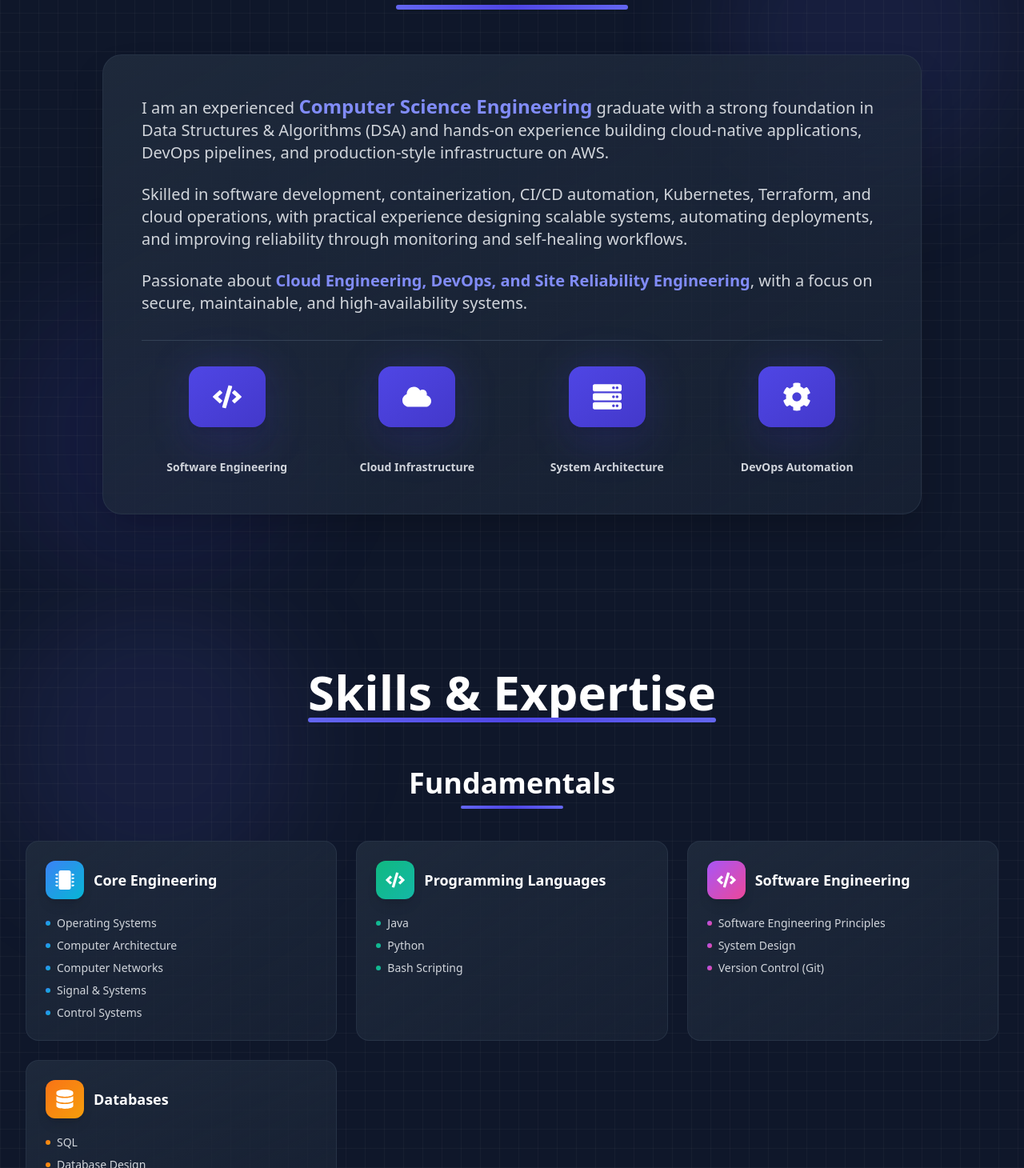
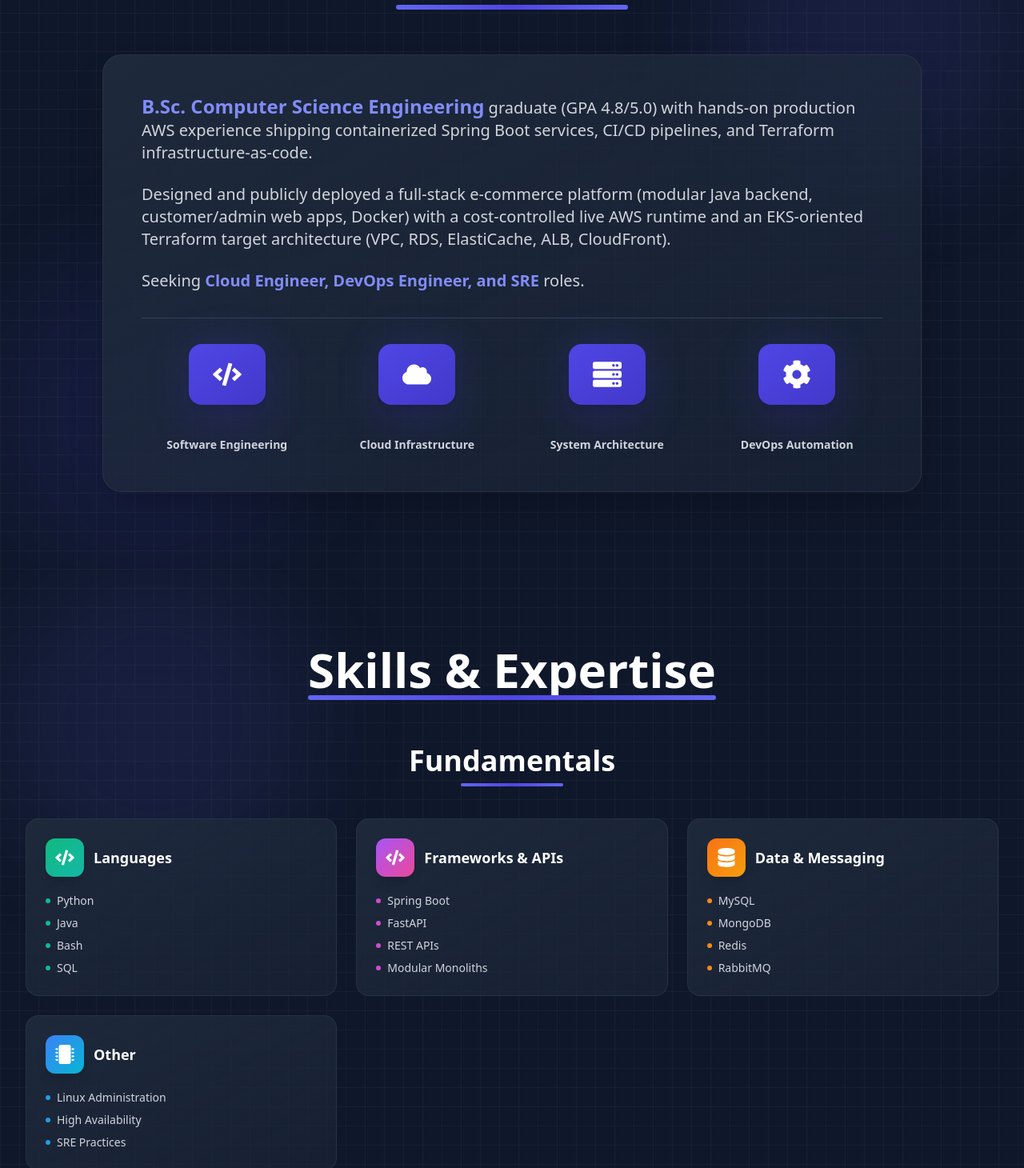
Before and after one commit to aminuiliyasu/personal_portfolio, a React (Vite) app: page / in a window 1280 px wide. Shown: the part 1290-2750 px from the top of the page at 80% size. Built offline with nearby package versions, Linux system fonts and the light colour scheme.

Commit message:
Sync portfolio content with current CV
Replace outdated projects with Cloud Atlas and E-Commerce Platform, and align experience, summary, skills, education, and activities with cv.tex.

```diff
--- a/index.html
+++ b/index.html
@@ -8,8 +8,8 @@
     <link rel="icon" type="image/png" sizes="192x192" href="/favicon-192x192.png" />
     <link rel="apple-touch-icon" sizes="180x180" href="/apple-touch-icon.png" />
     <meta name="viewport" content="width=1280, user-scalable=yes" />
-    <meta name="description" content="Aminu Iliyasu - DevOps Engineer Portfolio" />
-    <title>Aminu Iliyasu - DevOps Engineer</title>
+    <meta name="description" content="Aminu Iliyasu - Cloud & DevOps Engineer Portfolio" />
+    <title>Aminu Iliyasu - Cloud & DevOps Engineer</title>
   </head>
   <body>
     <div id="root"></div>
--- a/src/components/About.jsx
+++ b/src/components/About.jsx
@@ -25,18 +25,17 @@ const About = () => {
             <div className="relative z-10 space-y-8">
               <div className="space-y-6">
                 <p className="text-lg md:text-xl text-gray-300 leading-relaxed">
-                  I am an experienced <strong className="text-primary-400 text-2xl font-bold">Computer Science Engineering</strong> graduate with a
-                  strong foundation in Data Structures &amp; Algorithms (DSA) and hands-on experience building cloud-native
-                  applications, DevOps pipelines, and production-style infrastructure on AWS.
+                  <strong className="text-primary-400 text-2xl font-bold">B.Sc. Computer Science Engineering</strong> graduate (GPA 4.8/5.0) with
+                  hands-on production AWS experience shipping containerized Spring Boot services, CI/CD pipelines, and
+                  Terraform infrastructure-as-code.
                 </p>
                 <p className="text-lg md:text-xl text-gray-300 leading-relaxed">
-                  Skilled in software development, containerization, CI/CD automation, Kubernetes, Terraform, and cloud
-                  operations, with practical experience designing scalable systems, automating deployments, and improving
-                  reliability through monitoring and self-healing workflows.
+                  Designed and publicly deployed a full-stack e-commerce platform (modular Java backend, customer/admin
+                  web apps, Docker) with a cost-controlled live AWS runtime and an EKS-oriented Terraform target architecture
+                  (VPC, RDS, ElastiCache, ALB, CloudFront).
                 </p>
                 <p className="text-lg md:text-xl text-gray-300 leading-relaxed">
-                  Passionate about <strong className="text-primary-400 font-bold">Cloud Engineering, DevOps, and Site Reliability Engineering</strong>,
-                  with a focus on secure, maintainable, and high-availability systems.
+                  Seeking <strong className="text-primary-400 font-bold">Cloud Engineer, DevOps Engineer, and SRE</strong> roles.
                 </p>
               </div>
 
--- a/src/components/Activities.jsx
+++ b/src/components/Activities.jsx
@@ -6,7 +6,7 @@ const Activities = () => {
     {
       organization: 'MIK Hub',
       role: 'Founding Member',
-      period: '2025 - 2026',
+      period: 'January 2025 - January 2026',
       icon: <FaRocket className="text-white" size={24} />,
       gradient: 'from-primary-400 to-primary-500',
       bg: 'from-primary-400/20 to-primary-500/20'
@@ -20,14 +20,6 @@ const Activities = () => {
       bg: 'from-primary-500/20 to-primary-600/20'
     },
     {
-      organization: 'Erasmus Student Network (ESN Pécs)',
-      role: 'Social Committee Member',
-      period: 'September 2024 - June 2025',
-      icon: <FaUsers className="text-white" size={24} />,
-      gradient: 'from-primary-600 to-primary-700',
-      bg: 'from-primary-600/20 to-primary-700/20'
-    },
-    {
       organization: 'National Union of Students in Hungary (HÖOK)',
       role: 'International Student Mentor',
       period: 'August 2024 - August 2025',
@@ -38,10 +30,18 @@ const Activities = () => {
     {
       organization: 'Google Developer Student Club (GDSC)',
       role: 'Logistics Team Lead',
-      period: '2023 - 2024',
+      period: 'August 2024 - August 2025',
       icon: <FaCode className="text-white" size={24} />,
       gradient: 'from-primary-600 to-primary-800',
       bg: 'from-primary-600/20 to-primary-800/20'
+    },
+    {
+      organization: 'Erasmus Student Network (ESN Pécs)',
+      role: 'Social Committee Member',
+      period: 'September 2024 - June 2025',
+      icon: <FaUsers className="text-white" size={24} />,
+      gradient: 'from-primary-600 to-primary-700',
+      bg: 'from-primary-600/20 to-primary-700/20'
     }
   ]
 
--- a/src/components/Education.jsx
+++ b/src/components/Education.jsx
@@ -5,15 +5,15 @@ const Education = () => {
   const [logoError, setLogoError] = useState(false)
 
   const coursework = [
+    'Data Structures & Algorithms',
     'Database Systems',
-    'Software Architecture & OOP (SOLID, Spring)',
-    'Version Control (Git)',
+    'Software Architecture & OOP',
+    'Operating Systems',
+    'Computer Networks (TCP/IP)',
+    'Computer Architecture',
+    'Web Services',
     'Agile Methodologies',
-    'Web Services',
-    'Computer Networks (TCP/IP)',
-    'Operating Systems (Processes, Memory, Concurrency)',
-    'Computer Architecture',
-    'Control Systems & Signal Processing'
+    'Information Systems & Control'
   ]
 
   return (
@@ -82,7 +82,7 @@ const Education = () => {
                 {/* Date Badge */}
                 <div className="flex items-center gap-3 text-primary-300 font-semibold text-lg bg-primary-600/10 px-6 py-3 rounded-xl border border-primary-500/20 backdrop-blur-sm">
                   <FaCalendarAlt className="text-primary-300" />
-                  <span>Graduated: January 2026</span>
+                  <span>Aug 2022 – Jan 2026</span>
                 </div>
               </div>
 
--- a/src/components/Experience.jsx
+++ b/src/components/Experience.jsx
@@ -10,14 +10,13 @@ const Experience = () => {
       location: 'Remote',
       period: 'February 2026 – Present',
       highlights: [
-        'Designed and implemented CI pipelines with GitHub Actions, automating Java API testing/build workflows and frontend linting and production builds.',
-        'Built and maintained multi-stage Docker images for Spring Boot services, enabling consistent deployments across AWS container platforms such as ECR/ECS.',
-        'Managed production infrastructure and DNS configuration using AWS Route 53, including domain verification and TXT record management.',
-        'Owned and maintained a split deployment architecture with CDN-hosted frontend assets and containerized backend services, ensuring secure runtime secret management across CI/CD and production environments.',
-        'Integrated and secured third-party services including Stripe (payments/webhooks), Firebase, Billingo (invoicing), and DPD (shipping), with sensitive operations isolated to backend services.',
-        'Improved deployment reliability, security, and scalability by standardizing containerization and release workflows across environments.'
+        'Shipped a production split-deployment architecture by hosting frontend assets on a CDN and running containerized Spring Boot backends on AWS ECS, with secrets injected through CI/CD.',
+        'Cut deployment cycle time from 35 to 8 minutes by building GitHub Actions CI/CD pipelines that automated Java API testing, builds, and frontend lint/production releases.',
+        'Standardized releases across 4 microservices by engineering multi-stage Docker images and publishing to AWS ECR/ECS with consistent runtime configuration.',
+        'Processed monthly payment and shipping events with zero frontend credential exposure by integrating Stripe, Firebase, Billingo, and GLS/FoxPost webhooks in isolated backend services.',
+        'Managed AWS Route 53 DNS for 3 production domains, including domain verification and TXT records for external service integrations.'
       ],
-      technologies: ['GitHub Actions', 'Docker', 'Spring Boot', 'AWS ECR/ECS', 'AWS Route 53', 'CI/CD', 'Stripe', 'Firebase']
+      technologies: ['GitHub Actions', 'Docker', 'Spring Boot', 'AWS ECS', 'AWS ECR', 'AWS Route 53', 'CDN', 'Stripe', 'Firebase', 'Billingo']
     }
   ]
 
--- a/src/components/Footer.jsx
+++ b/src/components/Footer.jsx
@@ -24,7 +24,7 @@ const Footer = () => {
               Aminu Iliyasu
             </h3>
             <p className="text-gray-400 leading-relaxed text-lg">
-              Cloud & DevOps Engineer passionate about automating infrastructure, designing scalable cloud-native systems, and improving reliability through SRE practices.
+              B.Sc. Computer Science Engineering graduate with production AWS experience. Seeking Cloud, DevOps, and SRE roles.
             </p>
           </div>
 
--- a/src/components/Hero.jsx
+++ b/src/components/Hero.jsx
@@ -61,8 +61,8 @@ const Hero = () => {
           </div>
 
           <p className="text-lg md:text-xl text-gray-300 mb-12 max-w-3xl mx-auto animate-fade-in-up animation-delay-400 leading-relaxed">
-            Building cloud-native applications, CI/CD pipelines, and production-style infrastructure on AWS.
-            Focused on automation, reliability, and secure high-availability systems through DevOps and Site Reliability Engineering.
+            B.Sc. Computer Science Engineering graduate (GPA 4.8/5.0) with production AWS experience shipping
+            containerized Spring Boot services, CI/CD pipelines, and Terraform infrastructure-as-code. Seeking Cloud, DevOps, and SRE roles.
           </p>
 
           <div className="flex flex-wrap justify-center gap-4 mb-12 animate-fade-in-up animation-delay-600">
--- a/src/components/Projects.jsx
+++ b/src/components/Projects.jsx
@@ -1,49 +1,33 @@
 import React from 'react'
-import { FaLink, FaDollarSign, FaHeartbeat, FaNetworkWired } from 'react-icons/fa'
+import { FaLink, FaExternalLinkAlt, FaCloud, FaShoppingCart } from 'react-icons/fa'
 
 const Projects = () => {
   const projects = [
     {
-      title: 'Real-Time Cloud Cost Optimization Engine',
+      title: 'Cloud Atlas — AWS Infrastructure Visualizer',
       description: [
-        'Built a FinOps platform with Python, FastAPI, and SQLAlchemy to monitor AWS and GCP cloud usage in real time and identify cost inefficiencies across compute, Kubernetes, and storage resources.',
-        'Developed an automated optimization engine for rightsizing, scheduled shutdowns, and migration recommendations, including what-if simulations to estimate savings and evaluate policy impact.',
-        'Integrated AWS and GCP APIs for billing and infrastructure data ingestion, with audit logging and a custom dashboard for reporting and operational visibility.',
-        'Provisioned infrastructure with Terraform and Docker Compose, and ensured reliability through automated unit and integration testing with Pytest.',
-        'Reduced manual cloud cost monitoring effort by ~80% through automated analysis and actionable optimization workflows.'
+        'Designed and shipped a production AWS infrastructure intelligence platform that discovers account resources via AWS APIs, correlates Terraform state for managed vs unmanaged drift, attributes Cost Explorer spend, and surfaces delete-impact and public-exposure risk in one operational view.',
+        'Containerized the full stack with a multi-stage Docker build and deployed on Amazon ECS (Fargate) from Amazon ECR behind an Application Load Balancer with ACM-managed TLS certificates and a custom HTTPS domain (Hostinger DNS to ALB).',
+        'Implemented session-scoped credential handling so customer AWS keys remain in memory only (never persisted to disk or a database), aligned with least-privilege read-only IAM usage for safe cross-account scanning.'
       ],
-      technologies: ['Python', 'FastAPI', 'SQLAlchemy', 'AWS', 'GCP', 'Terraform', 'Docker', 'Pytest'],
-      icon: <FaDollarSign className="text-primary-600" size={32} />,
-      link: 'https://github.com/aminuiliyasu/Real-Time-Cloud-Cost-Optimization-Engine',
-      focus: 'FinOps, Automation, and Multi-Cloud Visibility'
+      technologies: ['Python', 'FastAPI', 'Docker', 'AWS ECS Fargate', 'ECR', 'ALB', 'ACM', 'IAM'],
+      icon: <FaCloud className="text-primary-600" size={32} />,
+      link: 'https://github.com/aminuiliyasu/cloud-atlas',
+      liveUrl: 'https://awsvisualizer.aminuiliyasu.com',
+      focus: 'AWS Infrastructure Intelligence & Production Deployment'
     },
     {
-      title: 'Self-Healing Infrastructure with AI-Driven Incident Response',
+      title: 'E-Commerce Platform for DevOps Practice',
       description: [
-        'Built an autonomous infrastructure monitoring platform using Prometheus and Python to detect anomalies and trigger automated remediation workflows in real time.',
-        'Developed a rule-based incident analysis engine that identified potential root causes from telemetry data and executed corrective actions through Kubernetes and Bash automation.',
-        'Automated Kubernetes scaling and recovery operations with safety controls to prevent unstable remediation behavior in production-like environments.',
-        'Containerized services with Docker and deployed them on Kubernetes clusters, with Grafana dashboards for observability and Terraform-based infrastructure provisioning.',
-        'Improved operational efficiency and reduced incident response time through automated detection and self-healing workflows.'
+        'Built an end-to-end e-commerce platform as a Spring Boot modular monolith (user, catalog, cart, order, payment, notification, admin) with customer and admin web apps, JWT authentication, and polyglot persistence (MySQL, MongoDB, Redis, RabbitMQ).',
+        'Authored reusable Terraform modules and dev/staging/prod environments for a production-shaped AWS design (VPC, security groups, EKS, RDS, ElastiCache, Amazon MQ, ALB, S3, IAM, ACM, CloudFront, WAF), separating practice runtime cost from target architecture.',
+        'Deployed the full stack to AWS EC2 with Docker Compose and Caddy (TLS), configured custom-domain DNS for HTTPS, and published a live customer site at ecommerce.aminuiliyasu.com with open user registration and an isolated admin surface.'
       ],
-      technologies: ['Python', 'Kubernetes', 'Prometheus', 'Grafana', 'Terraform', 'Docker', 'Bash'],
-      icon: <FaHeartbeat className="text-primary-600" size={32} />,
-      link: 'https://github.com/aminuiliyasu/Self-Healing-Infrastructure-with-AI-Driven-Incident-Response',
-      focus: 'Reliability, Observability, and Autonomous Remediation'
-    },
-    {
-      title: 'AWS High-Availability VPC Architecture & Web Application Deployment',
-      description: [
-        'Designed and deployed a production-style AWS VPC architecture with public/private subnets across multiple availability zones, including Internet Gateway, NAT Gateway, route tables, and security groups.',
-        'Implemented secure infrastructure access through a Bastion Host and deployed web application servers in private subnets behind an Application Load Balancer.',
-        'Configured load balancing, health checks, and network routing to improve application availability, fault tolerance, and traffic distribution.',
-        'Automated infrastructure provisioning with Terraform using modular Infrastructure-as-Code practices for repeatable and maintainable deployments.',
-        'Applied AWS networking and security best practices, including controlled outbound internet access and isolated internal resources.'
-      ],
-      technologies: ['AWS', 'Terraform', 'Docker', 'Linux', 'Apache', 'EC2', 'VPC', 'ALB'],
-      icon: <FaNetworkWired className="text-primary-600" size={32} />,
-      link: 'https://github.com/aminuiliyasu/aws-vpc-high-availability-design',
-      focus: 'Networking, Security, and High Availability'
+      technologies: ['Java', 'Spring Boot', 'Docker', 'Terraform', 'AWS EC2', 'MySQL', 'MongoDB', 'Redis', 'RabbitMQ'],
+      icon: <FaShoppingCart className="text-primary-600" size={32} />,
+      link: 'https://github.com/aminuiliyasu/e-commerce-devops-practice',
+      liveUrl: 'https://ecommerce.aminuiliyasu.com',
+      focus: 'Full-Stack E-Commerce, Terraform & Live AWS Deployment'
     }
   ]
 
@@ -125,7 +109,8 @@ const Projects = () => {
                     ))}
                   </div>
 
-                  {/* View Project Link */}
+                  {/* Links */}
+                  <div className="flex flex-wrap gap-3">
                     <a
                       href={project.link}
                       target="_blank"
@@ -133,9 +118,22 @@ const Projects = () => {
                       className="group/link inline-flex items-center gap-3 text-primary-400 hover:text-primary-300 font-bold transition-all bg-primary-600/10 px-6 py-3 rounded-xl border border-primary-500/30 hover:bg-primary-600/20 hover:border-primary-500/50"
                     >
                       <FaLink />
-                    <span>View Project</span>
+                      <span>GitHub</span>
                       <span className="group-hover/link:translate-x-1 transition-transform">→</span>
                     </a>
+                    {project.liveUrl && (
+                      <a
+                        href={project.liveUrl}
+                        target="_blank"
+                        rel="noopener noreferrer"
+                        className="group/link inline-flex items-center gap-3 text-primary-400 hover:text-primary-300 font-bold transition-all bg-primary-600/10 px-6 py-3 rounded-xl border border-primary-500/30 hover:bg-primary-600/20 hover:border-primary-500/50"
+                      >
+                        <FaExternalLinkAlt />
+                        <span>Live Site</span>
+                        <span className="group-hover/link:translate-x-1 transition-transform">→</span>
+                      </a>
+                    )}
+                  </div>
                 </div>
               </div>
             )
--- a/src/components/Skills.jsx
+++ b/src/components/Skills.jsx
@@ -110,33 +110,30 @@ const Skills = () => {
     {
       title: 'Fundamentals',
       categories: [
-        { title: 'Core Engineering', icon: <FaMicrochip />, skills: ['Operating Systems', 'Computer Architecture', 'Computer Networks', 'Signal & Systems', 'Control Systems'], color: 'from-blue-500 to-cyan-500' },
-        { title: 'Programming Languages', icon: <FaCode />, skills: ['Java', 'Python', 'Bash Scripting'], color: 'from-emerald-500 to-teal-500' },
-        { title: 'Software Engineering', icon: <FaCode />, skills: ['Software Engineering Principles', 'System Design', 'Version Control (Git)'], color: 'from-purple-500 to-pink-500' },
-        { title: 'Databases', icon: <FaDatabase />, skills: ['SQL', 'Database Design', 'Data Management'], color: 'from-orange-500 to-amber-500' }
+        { title: 'Languages', icon: <FaCode />, skills: ['Python', 'Java', 'Bash', 'SQL'], color: 'from-emerald-500 to-teal-500' },
+        { title: 'Frameworks & APIs', icon: <FaCode />, skills: ['Spring Boot', 'FastAPI', 'REST APIs', 'Modular Monoliths'], color: 'from-purple-500 to-pink-500' },
+        { title: 'Data & Messaging', icon: <FaDatabase />, skills: ['MySQL', 'MongoDB', 'Redis', 'RabbitMQ'], color: 'from-orange-500 to-amber-500' },
+        { title: 'Other', icon: <FaMicrochip />, skills: ['Linux Administration', 'High Availability', 'SRE Practices'], color: 'from-blue-500 to-cyan-500' }
       ]
     },
     {
       title: 'Cloud & Infrastructure',
       categories: [
-        { title: 'Cloud Platforms', icon: <FaCloud />, skills: ['AWS', 'GCP', 'Azure'], color: 'from-cyan-500 to-blue-500' },
-        { title: 'Infrastructure as Code', icon: <FaCode />, skills: ['Terraform'], color: 'from-indigo-500 to-purple-500' },
-        { title: 'Configuration Management', icon: <FaTools />, skills: ['Ansible', 'Helm Chart'], color: 'from-pink-500 to-rose-500' }
+        { title: 'Cloud Platforms', icon: <FaCloud />, skills: ['AWS (EC2, ECS, Fargate, EKS, ECR, S3, VPC, Route 53, IAM, ALB, ACM, RDS, ElastiCache, CloudWatch)', 'GCP', 'Azure'], color: 'from-cyan-500 to-blue-500' },
+        { title: 'IaC & Config', icon: <FaCode />, skills: ['Terraform', 'Ansible', 'Helm'], color: 'from-indigo-500 to-purple-500' },
+        { title: 'Containers & Orchestration', icon: <FaServer />, skills: ['Docker', 'Docker Compose', 'Kubernetes'], color: 'from-blue-500 to-indigo-500' }
       ]
     },
     {
       title: 'DevOps & Automation',
       categories: [
-        { title: 'Containerization', icon: <FaServer />, skills: ['Docker'], color: 'from-blue-500 to-indigo-500' },
-        { title: 'Container Orchestration', icon: <FaCloud />, skills: ['Kubernetes'], color: 'from-cyan-500 to-teal-500' },
-        { title: 'CI/CD Tools', icon: <FaTools />, skills: ['Jenkins', 'GitHub Actions'], color: 'from-red-500 to-orange-500' },
-        { title: 'Monitoring & Observability', icon: <FaServer />, skills: ['Prometheus', 'Grafana'], color: 'from-yellow-500 to-amber-500' }
+        { title: 'CI/CD & VCS', icon: <FaTools />, skills: ['GitHub Actions', 'Jenkins', 'Git'], color: 'from-red-500 to-orange-500' },
+        { title: 'Observability', icon: <FaServer />, skills: ['Prometheus', 'Grafana', 'CloudWatch'], color: 'from-yellow-500 to-amber-500' }
       ]
     },
     {
       title: 'Professional Skills',
       categories: [
-        { title: 'Project Management', icon: <FaProjectDiagram />, skills: ['Project Planning', 'Team Coordination', 'Agile Methodologies'], color: 'from-teal-500 to-cyan-500' },
         { title: 'Soft Skills', icon: <FaUsers />, skills: ['Team player', 'Project management', 'Stamina and consistency', 'Good communicator', 'Proactive attitude'], color: 'from-slate-500 to-gray-500' }
       ]
     }
```
Also changed, not shown: 1 other file (tests, documents, lock files or other folders). Lines whose indentation alone changed are shown as unchanged.
